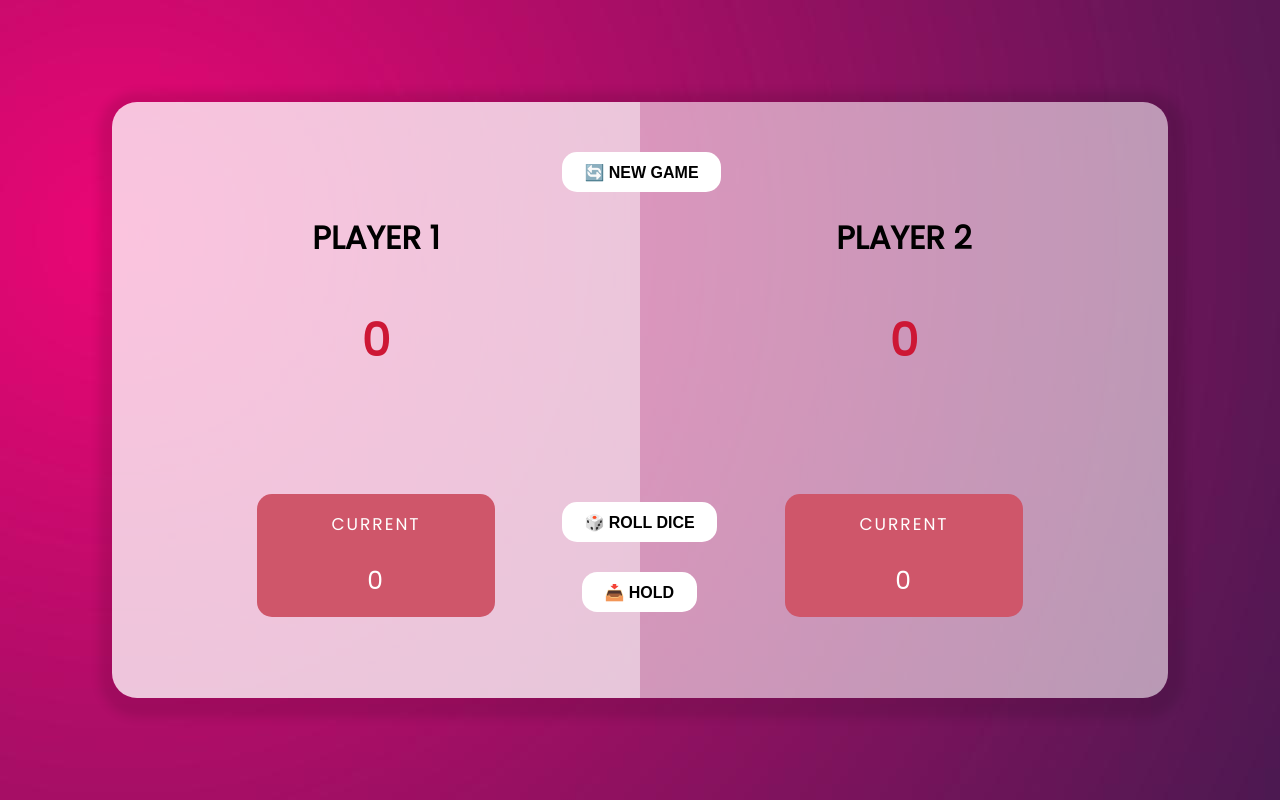
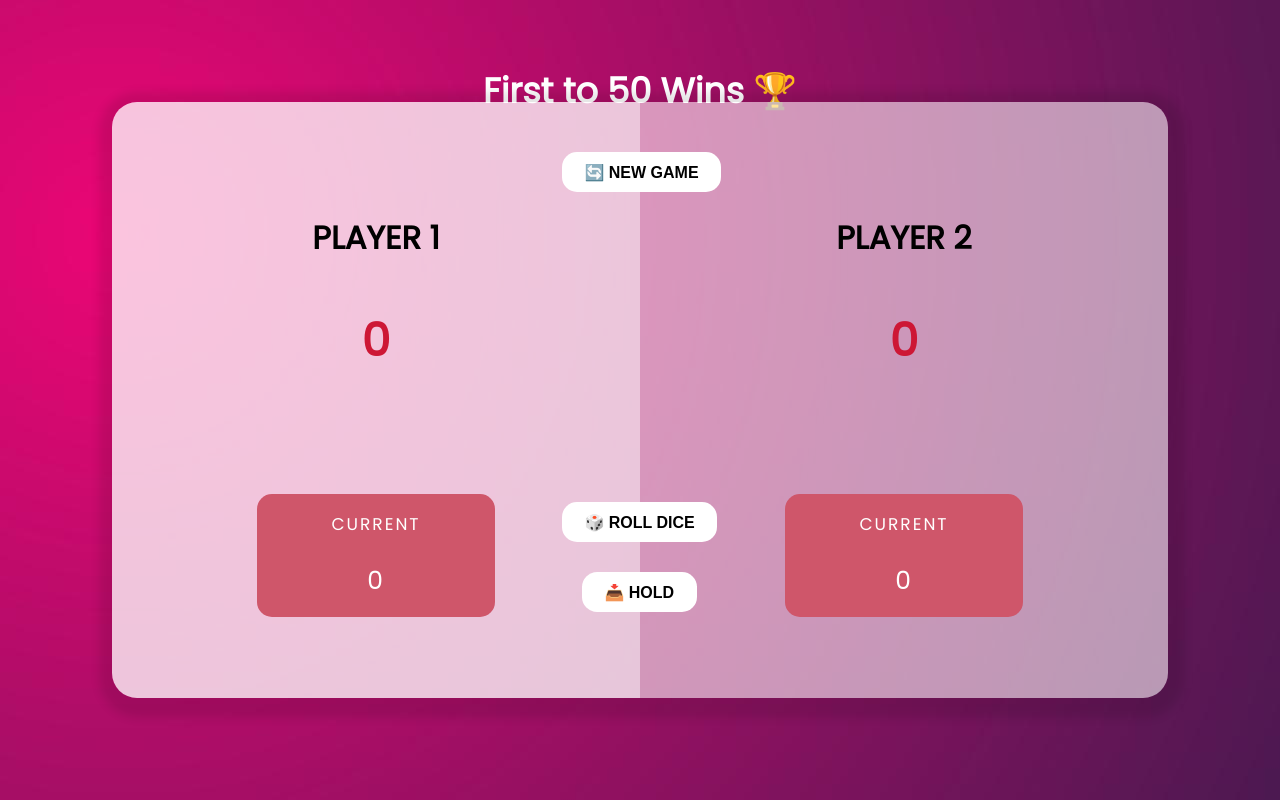
Before and after one commit to bizougarn-ziyad/dice-game-js, a plain HTML site: page index.html in a window 1280 px wide. Drawn offline with Linux system fonts and the light colour scheme.

Commit message:
added the rules at the top

```diff
--- a/index.html
+++ b/index.html
@@ -11,6 +11,7 @@
 
 <body>
     <h1 class="message"></h1>
+
     <div class="container">
         <button class="newGame btn">🔄️ NEW GAME </button>
         <img id="diceImage" class="hidden" src="dice-six-faces-one.png">
@@ -27,7 +28,7 @@
         <button class="rollDice btn">🎲 ROLL DICE </button>
         <button class="hold btn">📥 HOLD </button>
     </div>
-
+    <h2 class="info">First to 50 Wins 🏆</h2>
     <script src="script.js"></script>
 </body>
 
--- a/script.js
+++ b/script.js
@@ -8,7 +8,7 @@ let player = 1;
 const player1 = document.querySelector('.player1');
 const player2 = document.querySelector('.player2');
 player2.classList.remove('background');
-
+const title = document.querySelector('.info');
 const initScores = () => {
     document.querySelector('.score1').textContent = score1;
     document.querySelector('.score2').textContent = score2;
@@ -105,9 +105,11 @@ hold.addEventListener('click', () => {
         player2.classList.remove('background');
         player1.classList.add('background');
         message.textContent = (player === 1) ? 'Congratulation 🎉 Player 2 is the winner' : 'Congratulation 🎉 Player 1 is the winner';
+        title.textContent = '';
 
         setTimeout(() => {
             message.textContent = '';
+            title.textContent = 'First to 50 Wins 🏆';
         }, 5000);
     }
 
--- a/style.css
+++ b/style.css
@@ -115,3 +115,9 @@ img {
 .background {
     background: rgba(255, 255, 255, 0.764);
 }
+
+.info {
+    text-align: center;
+    color: white;
+    font-size: 35px;
+}
```
